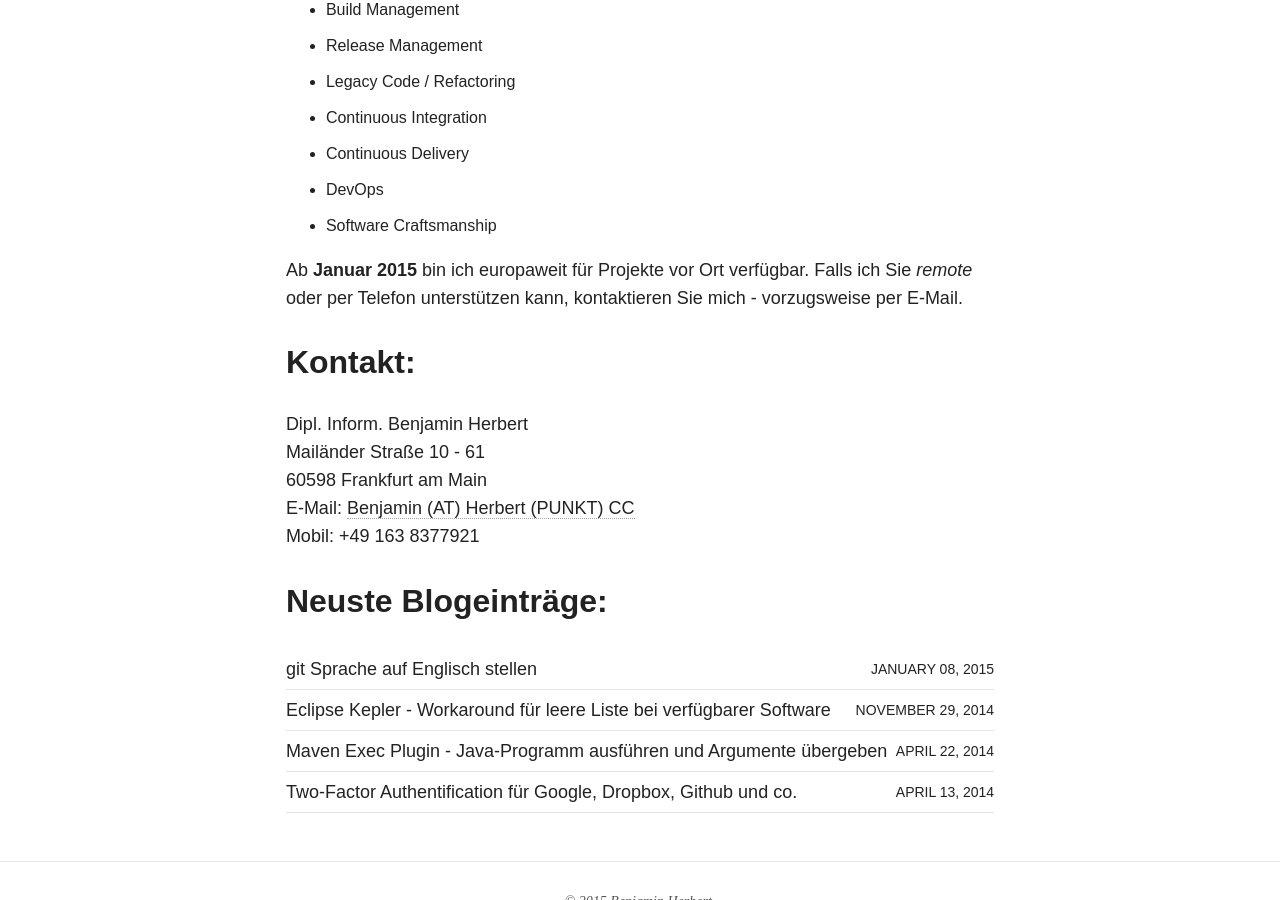
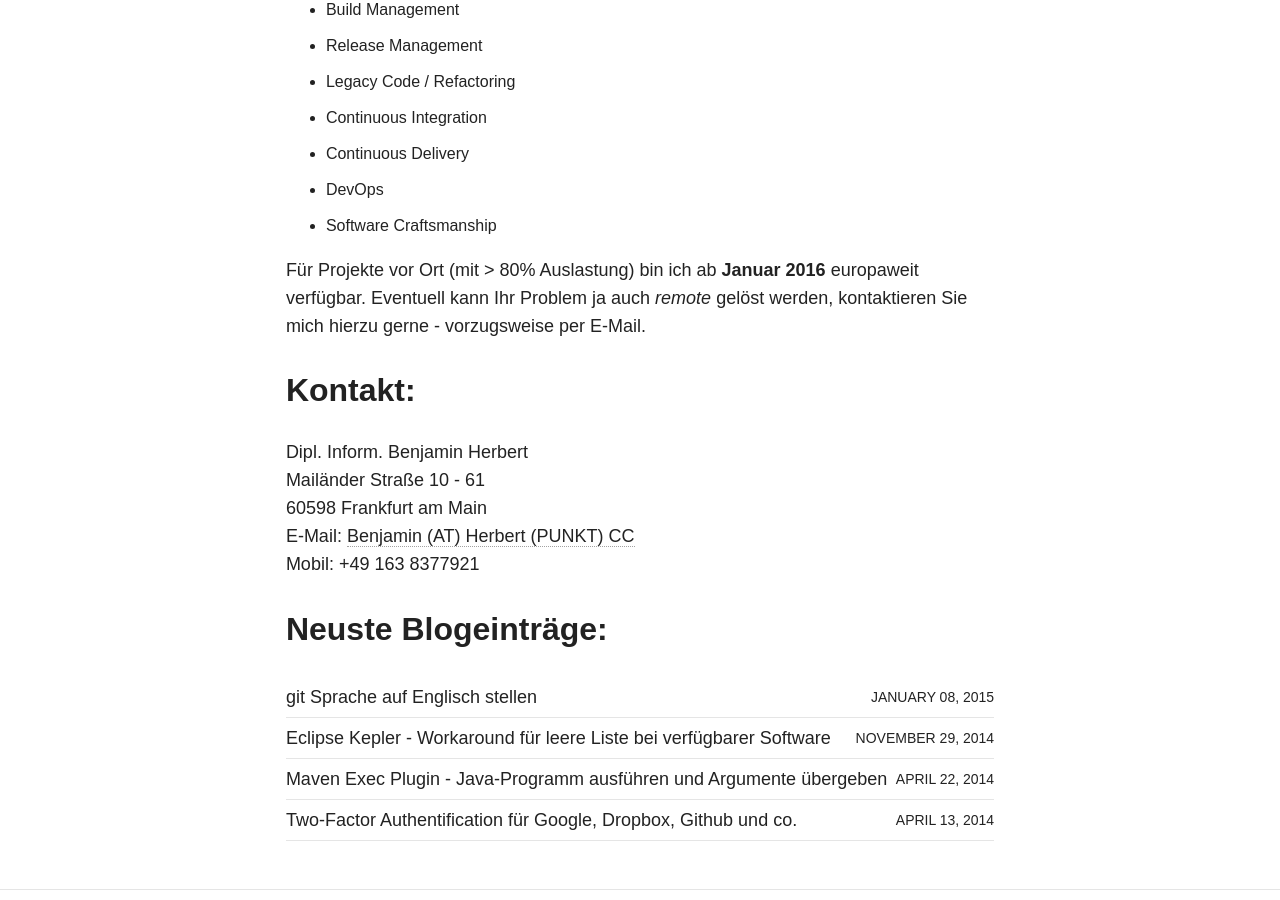
Before and after one commit to BenjaminHerbert/BenjaminHerbert.github.io, a Jekyll site: the page built from index.md, in a window 1280 px wide and 900 px high, scrolled down 853 px. Built offline with Jekyll 4.4.1, drawn with Linux system fonts in a browser that asks for light colours; nearby versions of some CDN libraries.

Commit message:
Adjust availability

```diff
--- a/index.md
+++ b/index.md
@@ -32,8 +32,8 @@ insbesondere bei den folgenden Themen unterstützen:
 * DevOps
 * Software Craftsmanship
 
-Ab **Januar 2015** bin ich europaweit für Projekte vor Ort verfügbar. Falls ich
-Sie *remote* oder per Telefon unterstützen kann, kontaktieren Sie mich - vorzugsweise per E-Mail.
+Für Projekte vor Ort (mit > 80% Auslastung) bin ich ab **Januar 2016** europaweit verfügbar.
+Eventuell kann Ihr Problem ja auch *remote* gelöst werden, kontaktieren Sie mich hierzu gerne - vorzugsweise per E-Mail.
 
 ## Kontakt:
 
```
